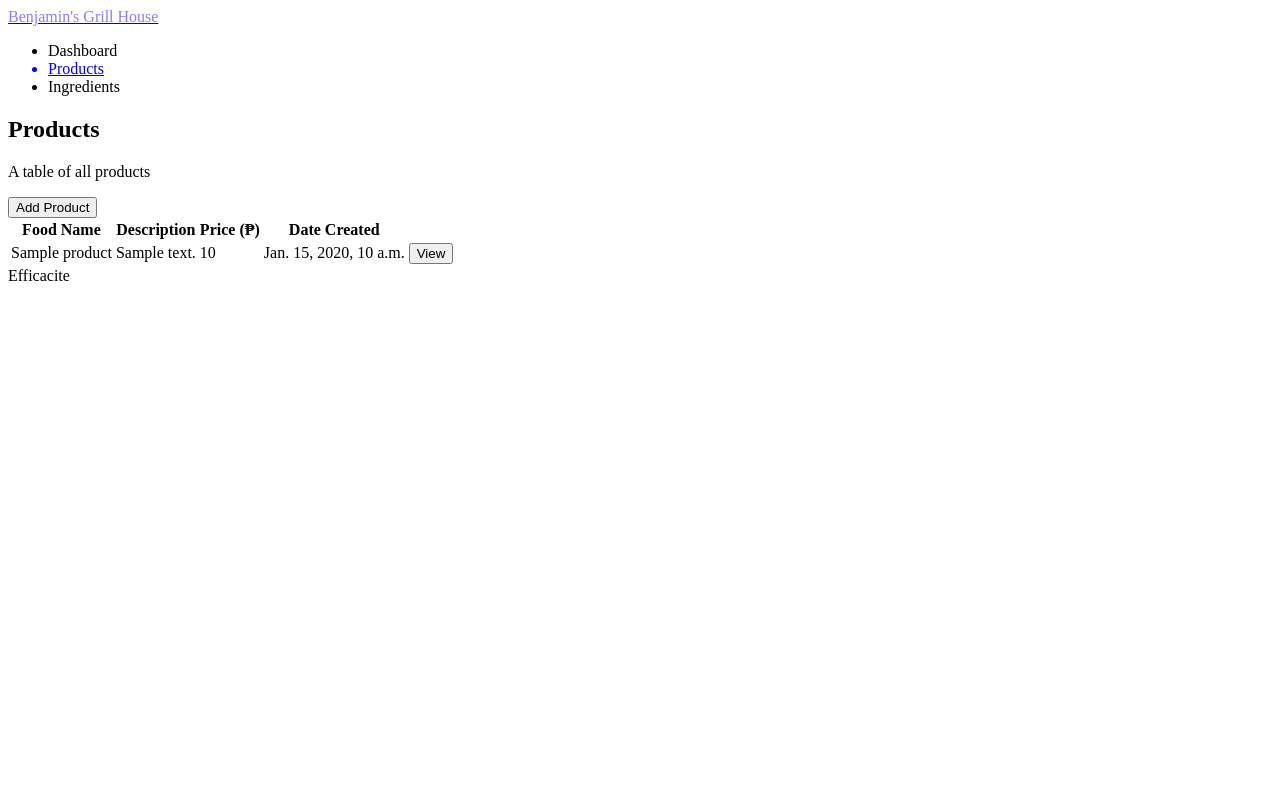
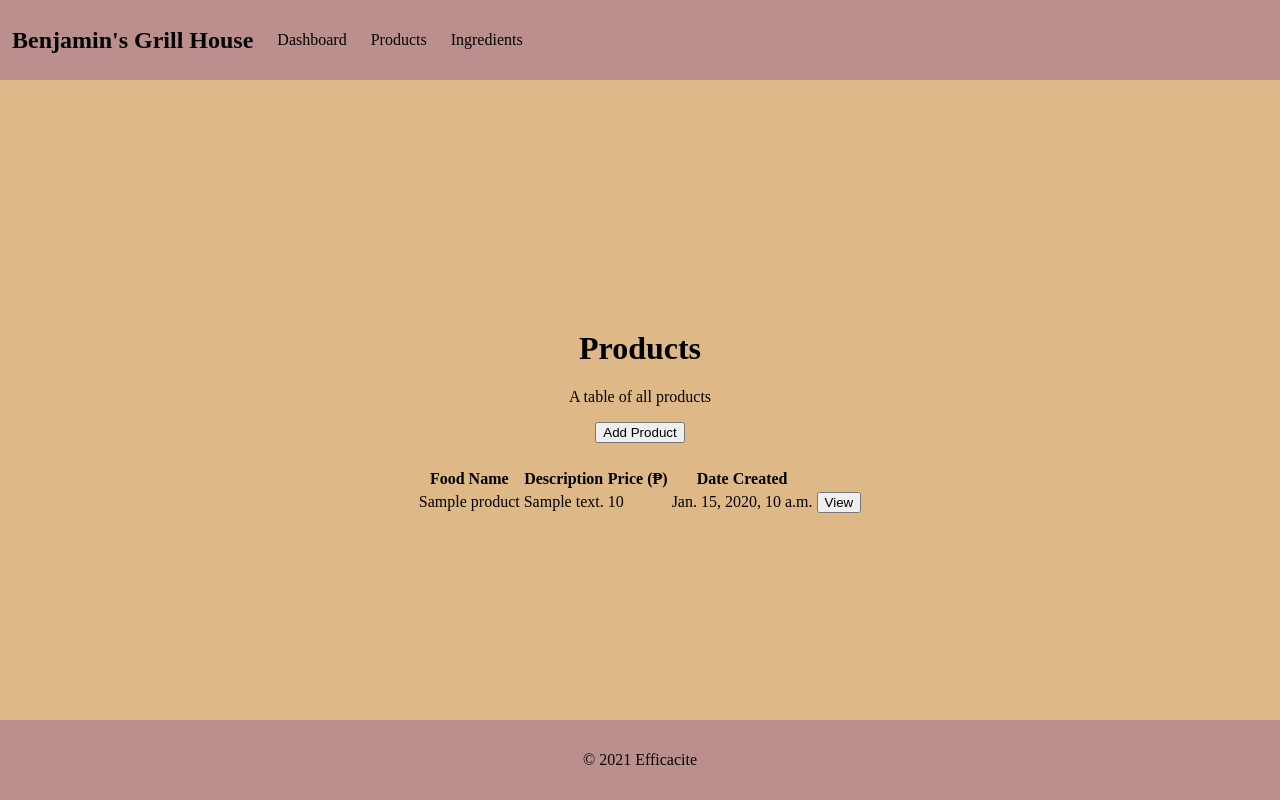
Before and after one commit to matthewdizon/efficacite_inventory_management, a Django app: template products/templates/products/index.html in a window 1280 px wide. Run offline with Django 3.2, Linux system fonts and the light colour scheme; the template is opened without the code that fills it: most values are stand-ins (such as "Sample title", 1, 10 or a date in 2020).

Commit message:
added global css to base template

```diff
--- /dev/null
+++ b/main_app/static/main_app/global.css
@@ -0,0 +1,62 @@
+body {
+    margin: 0;
+    padding: 0;
+}
+
+a {
+    text-decoration: none;
+    color: black;
+}
+
+/* Navbar CSS */
+
+nav {
+    background: rosybrown;
+
+    display: flex;
+    align-items: center;
+    min-height: 10vh;
+}
+
+nav ul {
+    display: flex;
+}
+
+nav a {
+    margin: 0 12px;
+}
+
+/* Content Container */
+
+.content-container {
+    background: burlywood;
+    min-height: 80vh;
+
+    display: flex;
+    justify-content: center;
+    align-items: center;
+}
+
+/* Footer CSS */
+
+footer {
+    background: rosybrown;
+
+    position: absolute;
+    bottom: 0;
+    width: 100%;
+
+    display: flex;
+    justify-content: center;
+    align-items: center;
+    min-height: 10vh;
+}
+
+/* Products CSS */
+
+.products-hero {
+    display: flex;
+    justify-content: center;
+    text-align: center;
+    margin: 24px 0;
+}
--- a/main_app/templates/main_app/base.html
+++ b/main_app/templates/main_app/base.html
@@ -1,38 +1,29 @@
+{% load static %}
+
 <html>
     <head>
         <title>Benjamin's Grill House</title>
         <link rel="stylesheet" href="https://fonts.googleapis.com/css?family=Roboto:300,400,500,700|Material+Icons">
+        <link rel="stylesheet" type="text/css" href="{% static 'main_app/global.css' %}">
     </head>
 
     <body>
         <nav class="navbar navbar-expand-lg navbar-light sticky-top">
-            <a class="navbar-brand mb-0" href="/"><span style="color: #9179FA;">Benjamin's Grill House</span></a>
-            <ul class="navbar-nav ml-auto">
-                <li class="nav-item mx-2">
-                    Dashboard
-                </li>
-                <a href="/products">
-                    <li class="nav-item mx-2">
-                        Products
-                    </li>
-                </a>
-                <li class="nav-item mx-2">
-                    Ingredients
-                </li>
-            </ul>
+            <h1><a class="navbar-brand mb-0" href="/">Benjamin's Grill House</a></h1>
+            <a href="/#">Dashboard</a>
+            <a href="/products">Products</a>
+            <a href="/#">Ingredients</a>
         </nav>
 
-        <div class="container-fluid pt-3">
-            <div class="row">
-                <div class="col-10 justify-content-center mb-5">
-                    {% block content %}
-                    {% endblock %}
-                </div>
+        <div class="content-container">
+            <div>
+                {% block content %}
+                {% endblock %}
             </div>
         </div>
 
-        <footer class="footer" style="position: fixed;">
-            <div class="container">Efficacite</div>
+        <footer class="footer">
+            <div class="container">© 2021 Efficacite</div>
         </footer>
 
     </body>
--- a/products/templates/products/index.html
+++ b/products/templates/products/index.html
@@ -1,13 +1,13 @@
 {% extends 'main_app/base.html' %}
 
 {% block content %}
-<section class="jumbotron text-center">
+<div class="products-hero">
     <div class="container">
         <h1 class="jumbotron-heading">Products</h1>
         <p>A table of all products</p>
         <a href="{% url 'add_product' %}"><button class="btn btn-dark-grabgrub">Add Product</button></a>
     </div>
-</section>
+</div>
 
 <div class="col-12">
     <table class="table table-striped" id="food_table">
```
